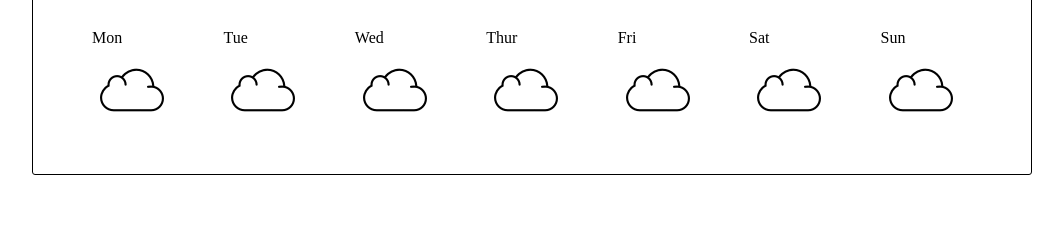
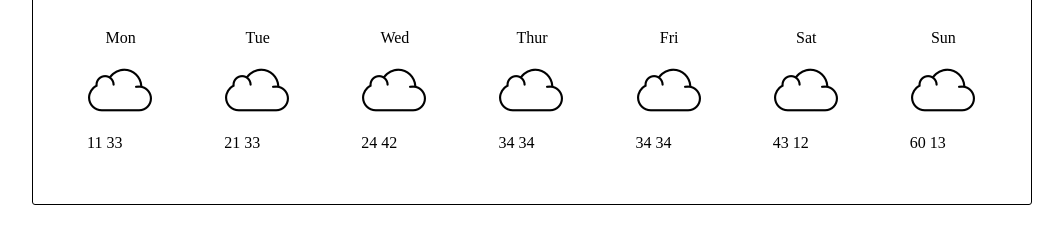
Before and after one commit to mindtocloud/weather_app, a plain HTML site: page index.html in a window 1280 px wide. Shown: the part 387-630 px from the top of the page, without its empty margins (108-1171 px from the left). Drawn offline with nearby package versions, Linux system fonts and the light colour scheme.

Commit message:
Centered icons

```diff
--- a/css/main.css
+++ b/css/main.css
@@ -38,4 +38,23 @@ ul.days-list li {
 
 ul.days-list {
 	list-style-type: none;
+	padding: 0;
 }
+
+ul.days-list li > img {
+		margin: 0 auto;
+    display: block;
+}
+
+ul.days-list li > p {
+	text-align: center;
+}
+
+.temp-high, .temp-low {
+	display: inline-block;
+	text-align: center;
+}
+
+.temp-high {
+	margin-left: 35px;
+}
--- a/index.html
+++ b/index.html
@@ -57,8 +57,8 @@
 
 							<p class="day-short">Mon</p>
 							<img src="images/cloud.png" alt="">
-							<p class="temp-high"></p>
-							<p class="temp-low"></p>
+							<p class="temp-high">11</p>
+							<p class="temp-low">33</p>
 
 						</li>
 
@@ -66,8 +66,8 @@
 
 							<p class="day-short">Tue</p>
 							<img src="images/cloud.png" alt="">
-							<p class="temp-high"></p>
-							<p class="temp-low"></p>
+							<p class="temp-high">21</p>
+							<p class="temp-low">33</p>
 
 						</li>
 
@@ -75,8 +75,8 @@
 
 							<p class="day-short">Wed</p>
 							<img src="images/cloud.png" alt="">
-							<p class="temp-high"></p>
-							<p class="temp-low"></p>
+							<p class="temp-high">24</p>
+							<p class="temp-low">42</p>
 
 						</li>
 
@@ -84,8 +84,8 @@
 
 							<p class="day-short">Thur</p>
 							<img src="images/cloud.png" alt="">
-							<p class="temp-high"></p>
-							<p class="temp-low"></p>
+							<p class="temp-high">34</p>
+							<p class="temp-low">34</p>
 
 						</li>
 
@@ -93,8 +93,8 @@
 
 							<p class="day-short">Fri</p>
 							<img src="images/cloud.png" alt="">
-							<p class="temp-high"></p>
-							<p class="temp-low"></p>
+							<p class="temp-high">34</p>
+							<p class="temp-low">34</p>
 
 						</li>
 
@@ -102,16 +102,16 @@
 
 							<p class="day-short">Sat</p>
 							<img src="images/cloud.png" alt="">
-							<p class="temp-high"></p>
-							<p class="temp-low"></p>
+							<p class="temp-high">43</p>
+							<p class="temp-low">12</p>
 						</li>
 
 						<li class="day7">
 
 							<p class="day-short">Sun</p>
 							<img src="images/cloud.png" alt="">
-							<p class="temp-high"></p>
-							<p class="temp-low"></p>
+							<p class="temp-high">60</p>
+							<p class="temp-low">13</p>
 
 						</li>
 
```
